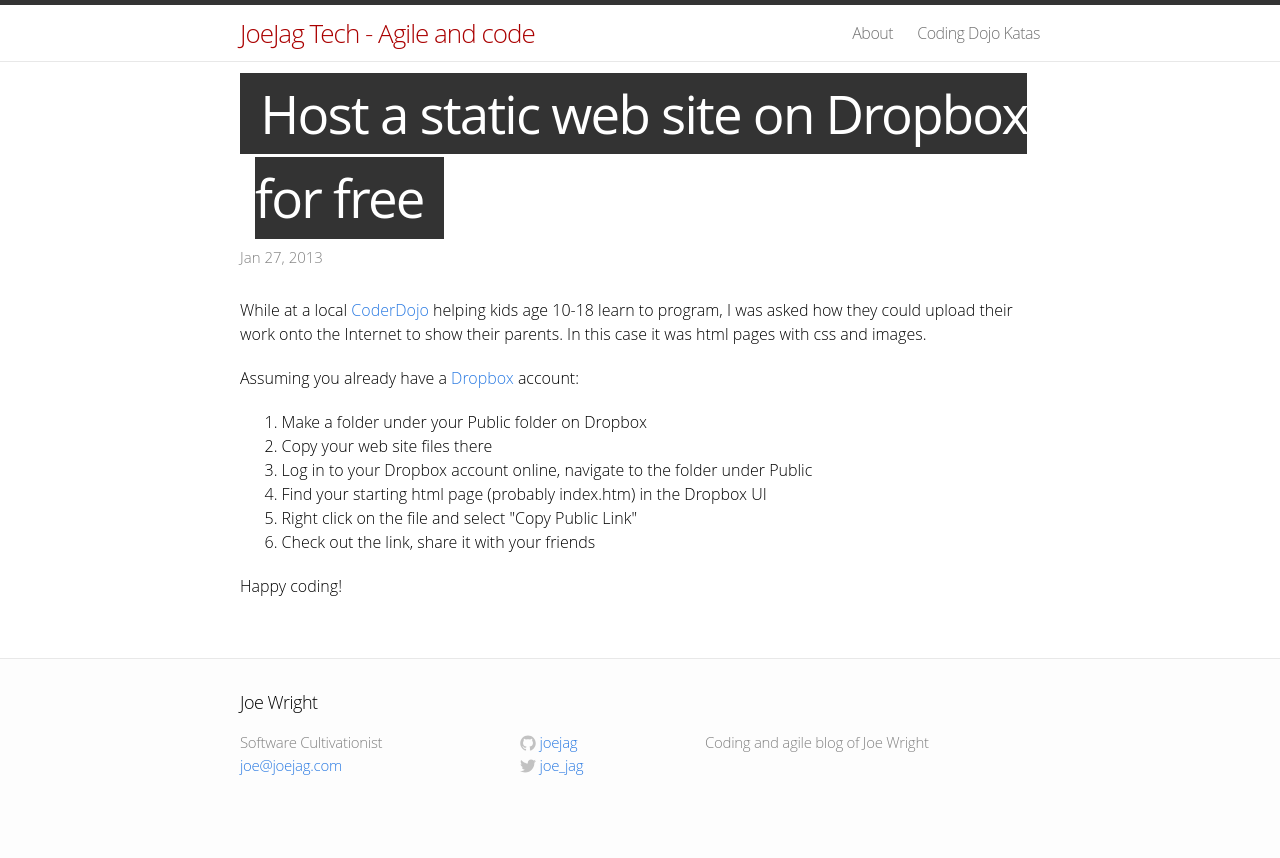
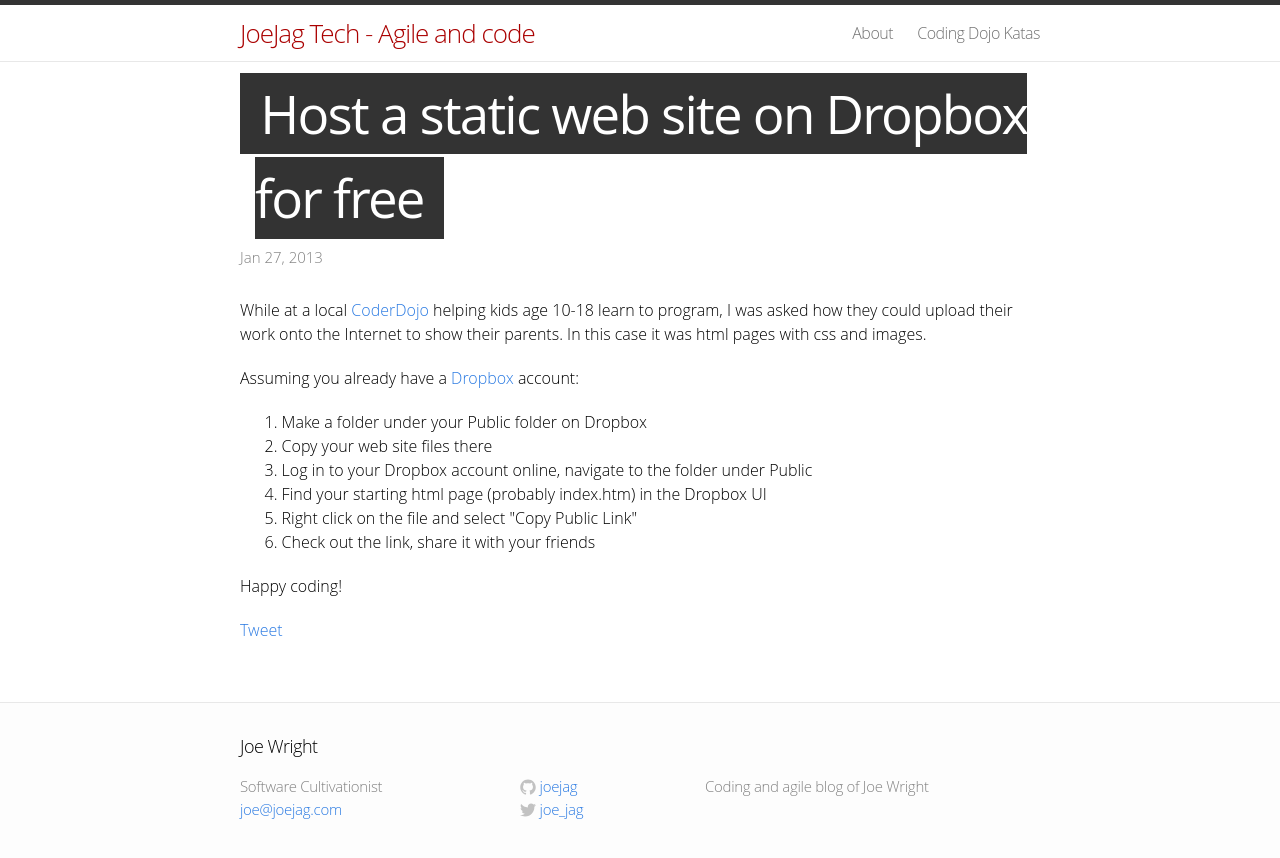
Before and after one commit to joejag/techblog, a Jekyll site: the page built from _posts/2013-01-27-host-a-static-web-site-on-dropbox-for-free.markdown, in a window 1280 px wide. Shown: the top 858 px of the page. Built offline with Jekyll 4.4.1, drawn with Linux system fonts in a browser that asks for light colours; comment, search, counter and statistics services are not loaded.

Commit message:
twitter tweet button

```diff
--- a/_layouts/post.html
+++ b/_layouts/post.html
@@ -10,6 +10,9 @@ layout: default
 
   <article class="post-content">
   {{ content }}
+
+  <a href="https://twitter.com/share" class="twitter-share-button" data-via="joe_jag">Tweet</a>
+  <script>!function(d,s,id){var js,fjs=d.getElementsByTagName(s)[0],p=/^http:/.test(d.location)?'http':'https';if(!d.getElementById(id)){js=d.createElement(s);js.id=id;js.src=p+'://platform.twitter.com/widgets.js';fjs.parentNode.insertBefore(js,fjs);}}(document, 'script', 'twitter-wjs');</script>
   </article>
 
 </div>
```
